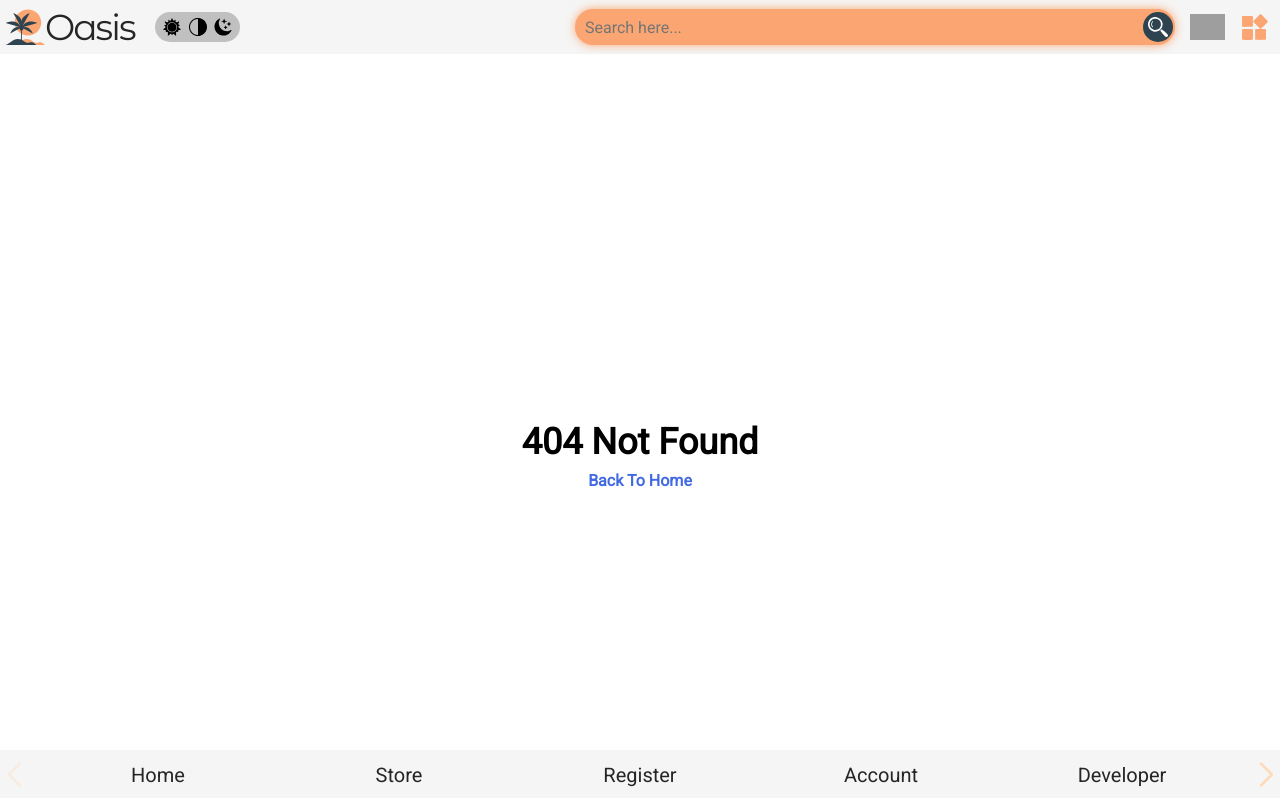
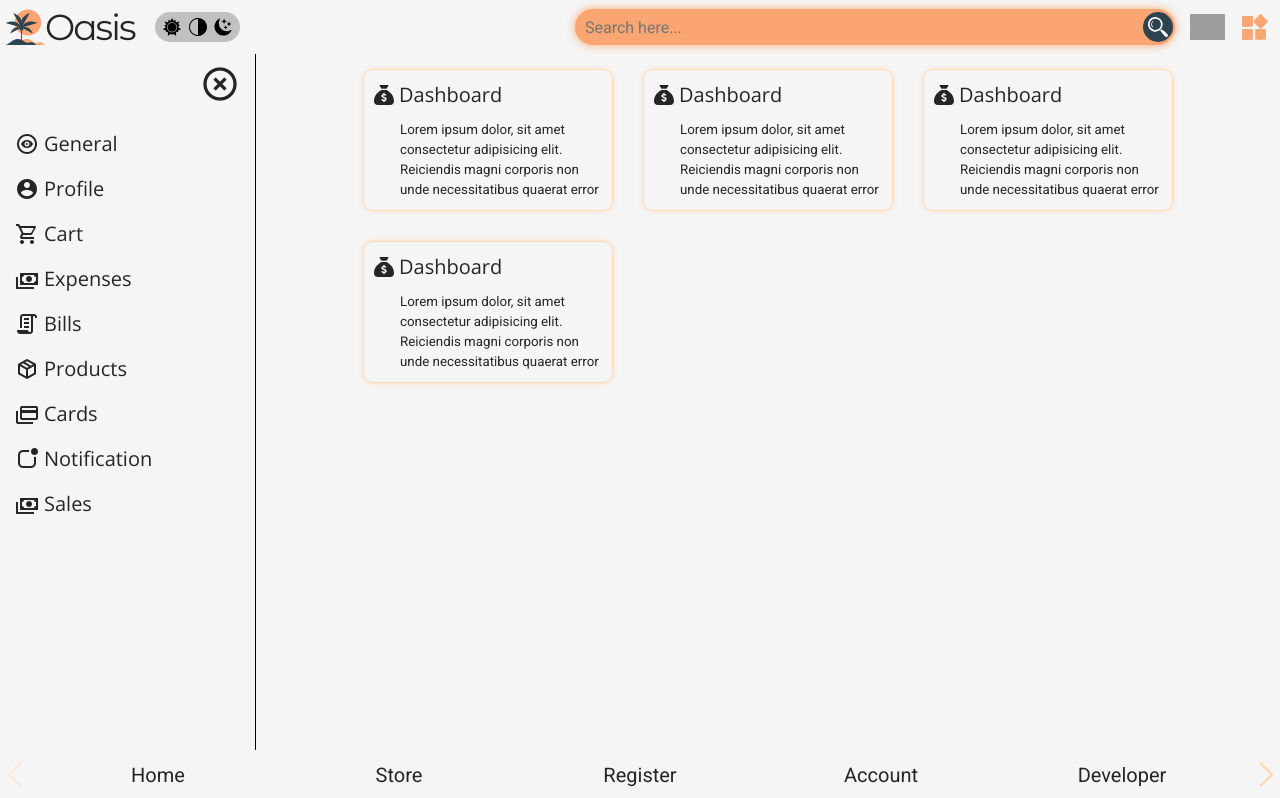
Before and after one commit to Foss-Development-Projects/oasis-client, a Vue app in the folder client/: page /account/sales in a window 1280 px wide. Shown: the top 798 px of the page. Built offline with nearby package versions, Linux system fonts and the light colour scheme; grey boxes are pictures that could not be loaded.

Commit message:
Oasis(account_sales_section_added)

```diff
--- a/client/src/components/blocks/account/AccountSidebar.vue
+++ b/client/src/components/blocks/account/AccountSidebar.vue
@@ -14,9 +14,6 @@
 					<p class="sidebar-list-item-link-title">{{ item.name }}</p>
 				</router-link>
 			</li>
-			<li>
-				<font-awesome-icon icon="phone" />
-			</li>
 		</ul>
 	</aside>
 </template>
--- /dev/null
+++ b/client/src/components/blocks/account/pages/AccountSales.vue
@@ -0,0 +1,69 @@
+<script lang="ts" setup>
+	import { accountSalesRoutes } from '@/data/account/routes/accountRoutes'
+</script>
+
+<template>
+	<div class="account-sales">
+		<div class="account-sales-cards-container">
+			<a v-for="(item, i) in accountSalesRoutes" :key="i" href="#" class="account-sales-card">
+				<header class="account-sales-card-header">
+					<fa-icon class="account-sales-icon" :icon="item.icon" />
+					<p class="account-sales-title">{{ item.name }}</p>
+				</header>
+				<p class="account-sales-card-content">{{ item.content }}</p>
+			</a>
+		</div>
+	</div>
+</template>
+
+<style lang="scss">
+	.account-sales {
+		display: flex;
+		align-items: center;
+		justify-content: center;
+		padding: 10px;
+	}
+	.account-sales-cards-container {
+		display: grid;
+		grid-template-columns: repeat(3, 250px);
+		grid-template-rows: repeat(auto-fit, 1fr);
+		gap: 30px;
+
+	}
+
+	.account-sales-card {
+		padding: 10px;
+		border-radius: 10px;
+		box-shadow: 0 0 10px var(--default-bg-color);
+		text-decoration: none;
+		color: var(--default-fg-color);
+		border: 1px solid peachpuff;
+		box-shadow: 0 0 5px peachpuff;
+		&:hover {
+			box-shadow: 0 0 20px peachpuff;
+		}
+	}
+
+	.account-sales-card-header {
+		display: flex;
+		align-items: center;
+		justify-content: flex-start;
+		margin-bottom: 10px;
+	}
+
+	.account-sales-card-content {
+		font-size: smaller;
+		margin-left: 26px;
+	}
+
+	.account-sales-icon {
+		margin-right: 5px;
+		font-size: 20px;
+	}
+
+	.account-sales-title {
+		font-size: 20px;
+		font-family: "Open Sans", sans-serif;
+		font-weight: lighter;
+	}
+</style>
--- a/client/src/components/blocks/home/HomeSideBar.vue
+++ b/client/src/components/blocks/home/HomeSideBar.vue
@@ -11,11 +11,31 @@
 			<li class="sidebar-list-item">
 				<form action="" method="GET" class="sidebar-list-item-form">
 					<fieldset class="sidebar-list-item-form-wrapper">
-						<legend>Budget Amount</legend>
-						<v-text-field class="home-sidebar-input" hide-details="auto" density="compact" prepend-inner-icon="mdi-currency-usd"
-							placeholder="Min" persistent-placeholder type="number" variant="solo"></v-text-field>
-						<v-text-field class="home-sidebar-input" hide-details="auto" density="compact" prepend-inner-icon="mdi-currency-usd"
-							placeholder="Max" persistent-placeholder type="number" variant="solo"></v-text-field>
+						<legend>Amount Range</legend>
+						<v-text-field
+							min="0.01"
+							step="0.01"
+							class="home-sidebar-input"
+							hide-details="auto"
+							density="compact"
+							prepend-inner-icon="mdi-currency-usd"
+							placeholder="Min"
+							persistent-placeholder
+							type="number"
+							variant="solo"
+						></v-text-field>
+						<v-text-field
+							min="0.01"
+							step="0.01"
+							class="home-sidebar-input"
+							hide-details="auto"
+							density="compact"
+							prepend-inner-icon="mdi-currency-usd"
+							placeholder="Max"
+							persistent-placeholder
+							type="number"
+							variant="solo"
+						></v-text-field>
 					</fieldset>
 				</form>
 			</li>
@@ -26,7 +46,7 @@
 						<v-checkbox class="sidebar-home-checkbox" label="Price(Low To High)" value="price_low_to_high" color="orange"></v-checkbox>
 						<v-checkbox class="sidebar-home-checkbox" label="Price(High To Low)" value="price_high_to_low" color="orange"></v-checkbox>
 						<v-checkbox class="sidebar-home-checkbox" label="Items on Sale" value="item_on_sale" color="orange"></v-checkbox>
-						<v-checkbox class="sidebar-home-checkbox" label="Items in Stock" value="John" color="orange"></v-checkbox>
+						<v-checkbox class="sidebar-home-checkbox" label="Items in Stock" value="item_on_stock" color="orange"></v-checkbox>
 						<v-checkbox class="sidebar-home-checkbox" label="Pay On Delivery" value="John" color="orange"></v-checkbox>
 					</fieldset>
 				</form>
@@ -144,4 +164,12 @@
 			}
 		}
 	}
+	@media (max-width: 700px) {
+		.sidebar {
+			position: absolute;
+			top: 0;
+			left: 0;
+			height: calc(100vh - 1px);
+		}
+	}
 </style>
--- a/client/src/components/blocks/home/Products.vue
+++ b/client/src/components/blocks/home/Products.vue
@@ -25,11 +25,11 @@
 		display: grid;
 		grid-template-columns: repeat(4, 1fr);
 		grid-template-rows: auto;
-		gap: 10px;
+		gap: 5px;
 		overflow: hidden;
 		overflow-y: scroll;
 		padding: 10px;
-		height: calc(100vh - 1px);
+		height: calc(100vh - 250px);
 		@include mix.scrollbar(5px, var(--default-fg-color), var(--accent-color-1), 0px);
 	}
 	.home-product {
--- a/client/src/components/blocks/home/Trending.vue
+++ b/client/src/components/blocks/home/Trending.vue
@@ -1,12 +1,13 @@
 <script lang="ts">
 	import MacBookPro from '@/assets/images/products/macbook-pro.png';
 	import IPadPro from '@/assets/images/products/ipad-pro.png';
-
+	import IPhone from '@/assets/images/products/iphone-1.png';
 	export default {
 		data() {
 			return {
 				pictures: [
 					IPadPro,
+					IPhone,
 					MacBookPro
 				]
 			}
@@ -16,12 +17,24 @@
 
 <template>
 	<section class="home-carousel">
-		<v-carousel cycle height="250" hide-delimiter-background show-arrows="hover">
+		<v-carousel
+			color="orange"
+			class="product-carousel"
+			cycle
+			height="250"
+			hide-delimiter-background
+			show-arrows="hover"
+		>
 			<v-carousel-item v-for="(img, i) in pictures" :key="i" :src="img"></v-carousel-item>
 		</v-carousel>
 	</section>
 </template>
 
-<style>
-
+<style lang="scss">
+	.product-carousel {
+		background: transparent;
+	}
+	.home-product {
+		border-radius: 10px;
+	}
 </style>
--- a/client/src/data/account/routes/accountRoutes.ts
+++ b/client/src/data/account/routes/accountRoutes.ts
@@ -7,4 +7,28 @@ export const accountSidebarRoutes = [
 	{ name: "Products", path: "/account/products", icon: "mdi-package-variant-closed" },
 	{ name: "Cards", path: "/account/cards", icon: "mdi-credit-card-multiple-outline" },
 	{ name: "Notification", path: "/account/notification", icon: "mdi-square-rounded-badge-outline" },
+	{ name: "Sales", path: "/account/sales", icon: "mdi-cash-multiple" },
 ]
+
+export const accountSalesRoutes = [
+	{
+		name: "Dashboard",
+		content: "Lorem ipsum dolor, sit amet consectetur adipisicing elit. Reiciendis magni corporis non unde necessitatibus quaerat error",
+		icon: "fa-sack-dollar" ,
+	},
+	{
+		name: "Dashboard",
+		content: "Lorem ipsum dolor, sit amet consectetur adipisicing elit. Reiciendis magni corporis non unde necessitatibus quaerat error",
+		icon: "fa-sack-dollar" ,
+	},
+	{
+		name: "Dashboard",
+		content: "Lorem ipsum dolor, sit amet consectetur adipisicing elit. Reiciendis magni corporis non unde necessitatibus quaerat error",
+		icon: "fa-sack-dollar" ,
+	},
+	{
+		name: "Dashboard",
+		content: "Lorem ipsum dolor, sit amet consectetur adipisicing elit. Reiciendis magni corporis non unde necessitatibus quaerat error",
+		icon: "fa-sack-dollar" ,
+	},
+]
--- a/client/src/data/home/products/homeProducts.ts
+++ b/client/src/data/home/products/homeProducts.ts
@@ -44,4 +44,10 @@ export const homeProducts = [
 		price: "1699.99$",
 		desc: "Lorem ipsum dolor sit amet consectetur, adipisicing elit. Sequi nesciunt id ut quibusdam ullam natus impedit.",
 	},
+	{
+		imgSrc: MacBookPro,
+		title: "Ipad Pro 11.7 Inch 512 GB, Wi-Fi Only",
+		price: "1699.99$",
+		desc: "Lorem ipsum dolor sit amet consectetur, adipisicing elit. Sequi nesciunt id ut quibusdam ullam natus impedit.",
+	},
 ]
--- a/client/src/main.ts
+++ b/client/src/main.ts
@@ -7,7 +7,7 @@ import * as directives from 'vuetify/directives'
 import { aliases, mdi } from 'vuetify/iconsets/mdi'
 import { FontAwesomeIcon  } from '@fortawesome/vue-fontawesome';
 import { library } from '@fortawesome/fontawesome-svg-core';
-import { faUser } from '@fortawesome/free-solid-svg-icons'
+import { faUser, faSackDollar } from '@fortawesome/free-solid-svg-icons'
 import App from './App.vue'
 import router from './router'
 
@@ -26,7 +26,7 @@ const vuetify = createVuetify({
 	directives,
 })
 
-library.add(faUser)
+library.add(faUser, faSackDollar)
 
 const app = createApp(App)
 app.component('fa-icon' ,FontAwesomeIcon)
--- a/client/src/router/index.ts
+++ b/client/src/router/index.ts
@@ -13,6 +13,7 @@ const AccountCard =  () => import('@/components/blocks/account/pages/AccountCard
 const AccountProduct = () => import('@/components/blocks/account/pages/AccountProduct.vue');
 const AccountBill = () => import('@/components/blocks/account/pages/AccountBill.vue');
 const AccountCart = () => import('@/components/blocks/account/pages/AccountCart.vue');
+const AccountSales = () => import('@/components/blocks/account/pages/AccountSales.vue');
 
 import NotFoundView from '@/pages/404.vue';
 
@@ -63,6 +64,11 @@ const router = createRouter({
 					path: 'cards',
 					name: 'account-cards',
 					component: AccountCard
+				},
+				{
+					path: 'sales',
+					name: 'account-sales',
+					component: AccountSales
 				}
 			],
 		},
--- a/client/src/views/HomeView.vue
+++ b/client/src/views/HomeView.vue
@@ -6,9 +6,12 @@
 
 <template>
 	<div class="home-container">
-		<Trending class="trending" />
 		<HomeSideBar class="sidebar" />
-		<Products class="products" />
+		<section class="home-container-product-section">
+			<Trending class="trending" />
+			<Products class="products" />
+		</section>
+
 	</div>
 
 </template>
@@ -19,5 +22,6 @@
 		flex-direction: row;
 		justify-content: space-between;
 		width: 100%;
+		position: relative;
 	}
 </style>
```
